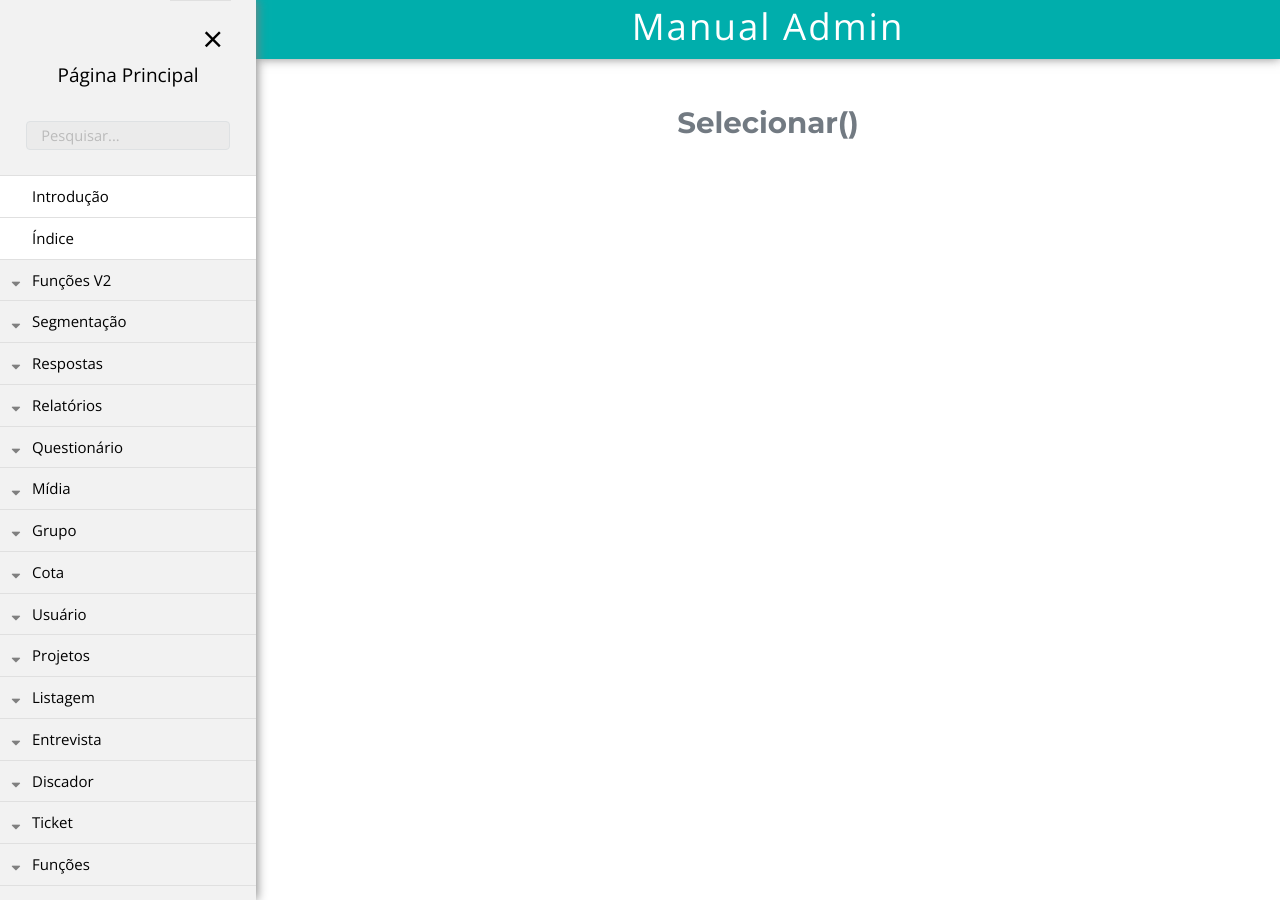
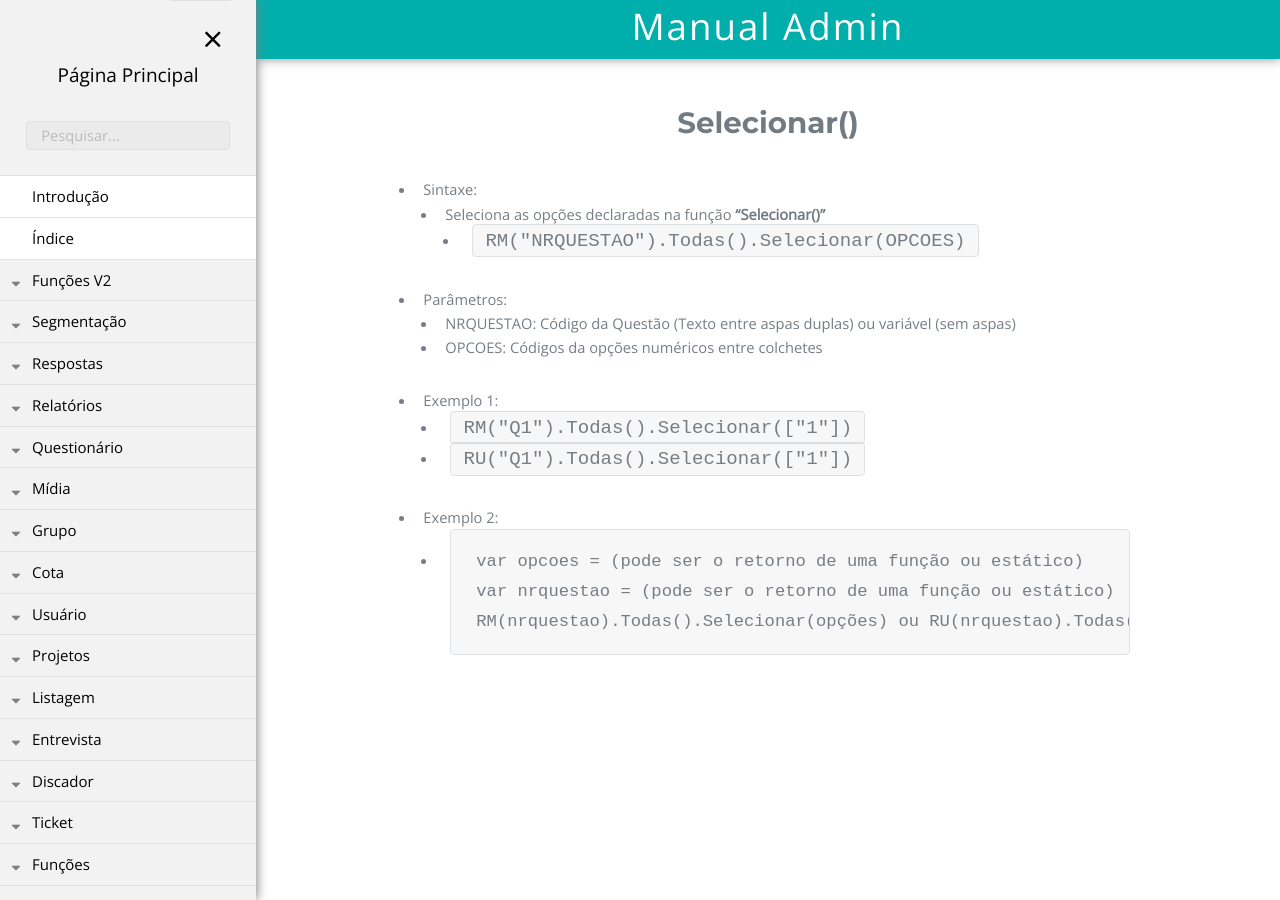
Before and after one commit to rogerio-figueiredo-hsr/hsrtechonline.github.io, a Jekyll site: the page built from _posts/2019-04-01-selecionar-opcoes.md, in a window 1280 px wide. Built offline with Jekyll 4.4.1, drawn with Linux system fonts in a browser that asks for light colours.

Commit message:
Update 2019-04-01-selecionar-opcoes.md

```diff
--- a/_posts/2019-04-01-selecionar-opcoes.md
+++ b/_posts/2019-04-01-selecionar-opcoes.md
@@ -7,3 +7,19 @@ pasta: "funcoesv2"
 ---
 
 # Selecionar()
+
+- Sintaxe:
+  - Seleciona as opções declaradas na função **"Selecionar()"**
+    - `RM("NRQUESTAO").Todas().Selecionar(OPCOES)`
+- Parâmetros:
+  - NRQUESTAO: Código da Questão (Texto entre aspas duplas) ou variável (sem aspas)
+  - OPCOES: Códigos da opções numéricos entre colchetes
+- Exemplo 1:
+  - `RM("Q1").Todas().Selecionar(["1"])`
+  - `RU("Q1").Todas().Selecionar(["1"])`
+- Exemplo 2:
+    - <pre>
+      <code>var opcoes = (pode ser o retorno de uma função ou estático)
+      var nrquestao = (pode ser o retorno de uma função ou estático)
+      RM(nrquestao).Todas().Selecionar(opções) ou RU(nrquestao).Todas().Selecionar(opcoes)</code>
+      </pre>
```
